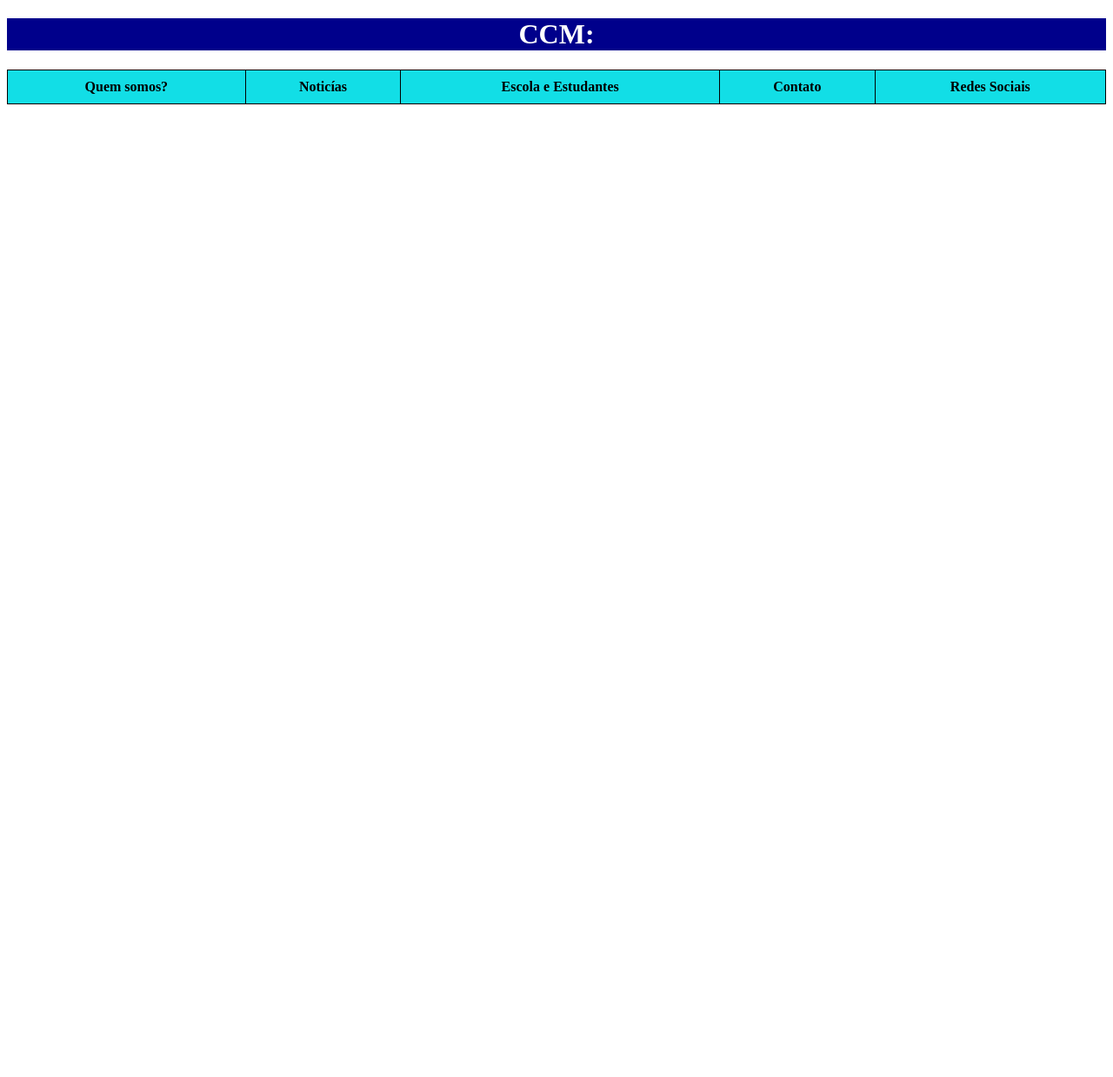
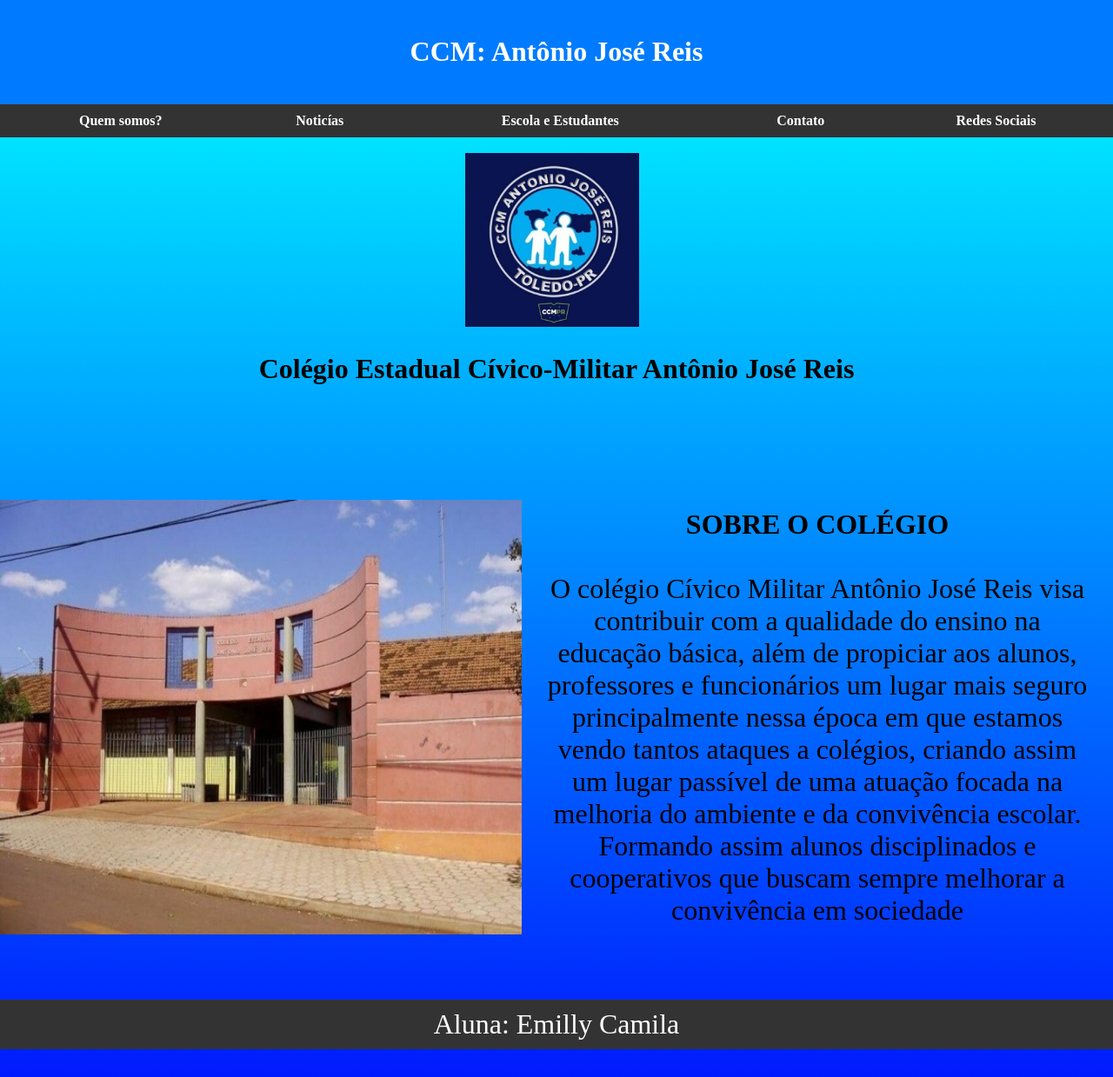
Before and after one commit to emillymelao/Programa_2_serie, a plain HTML site: page index.html in a window 1280 px wide. Shown: the whole page at 87% size. Before the commit the page ends 800 px from the top, so only its background shows below. Drawn offline with Linux system fonts and the light colour scheme.

Commit message:
final
;)

```diff
--- a/index.html
+++ b/index.html
@@ -7,7 +7,9 @@
 </head>
        <link rel="stylesheet" type="text/css" href="style.css" media="screen">
 <body>
-    <h1>CCM:</h1>
+  <header>
+    <h1>CCM: Antônio José Reis</h1>
+  </header>
     <table>
     <tr>
       <th>Quem somos?</th>
@@ -16,7 +18,20 @@
       <th>Contato</th>
       <th>Redes Sociais</th>
     </tr>
+    </table>
+    <br>
+    <div>
+    <img  class="logo" src="logo-ceajor.png" alt="">
+     <h2> Colégio Estadual Cívico-Militar Antônio José Reis</h2>
+    </div>
+  <div class="content">
+    <img class="fotocolegio" src="Colegio-Antonio-Jose-Reis-Rec-69.jpg" alt="">
 
-    </table>
+    <p><b>SOBRE O COLÉGIO</b> <BR> <BR>
+    O colégio Cívico Militar Antônio José Reis visa contribuir com a qualidade do ensino na educação básica, além de propiciar aos alunos, professores e funcionários um lugar mais seguro principalmente nessa época em que estamos vendo tantos ataques a colégios, criando assim um lugar passível de uma atuação focada na melhoria do ambiente e da convivência escolar.
+      Formando assim alunos disciplinados e cooperativos que buscam sempre melhorar a convivência em sociedade</p>
+    </div>
+
+    <P class="rodape"> Aluna: Emilly Camila </P>
 </body>
 </html>
--- a/style.css
+++ b/style.css
@@ -1,15 +1,70 @@
-h1{
-    background-color:darkblue;
-    color: white;
-    text-align:center;
+
+header {
+  background-color: #007BFF;
+  color: #fff;
+  padding: 20px;
+  text-align: center;
 }
 table {
-    width: 100%; /* Define a largura da tabela */
-    border-collapse: collapse; /* Mescla as bordas das células */
+    width: 100%;
+    border-collapse: collapse;
   }
  th, tr{
-    text-align: center; /* Centraliza o texto nas células */
-    padding: 10px; /* Adiciona espaçamento interno */
-    border: 1px solid black; /* Define uma borda para as células */
-    background-color:rgb(18, 222, 230);
+  background-color: #333;
+  color: #fff;
+  padding: 10px;
+  text-align: center;
   }
+  .fotocolegio{
+      width: 600px;
+      height: 500px;
+    }
+    .logo {
+      width: 200px;
+      height: 200px;
+      margin-right: 10px;
+    }
+
+    h2 {
+      font-size: 200%;
+      font-weight: bold;
+      text-align: center;
+      height: 100px;
+    }
+    div{
+      text-align: center;
+      justify-content: center;
+    }
+  .content {
+      display: flex;
+      align-items: center; /* Alinha verticalmente o conteúdo */
+      text-align: center;
+  }
+
+  .fotocolegio {
+      width: 600px;
+      height: 500px;
+  }
+
+  p {
+      flex: 1; /* Permite que o parágrafo ocupe o espaço restante */
+      padding: 20px; /* Adicione algum espaço entre a imagem e o texto */
+      font-size: 200%;
+  }
+  h3{
+    font-size: 200%;
+    font-weight: bold;
+    margin-bottom: 10px;
+    padding: 5% 0;
+  }
+  .rodape{
+    background-color: #333;
+    color: #fff;
+    padding: 10px;
+    text-align: center;
+  }
+ body{
+  background: linear-gradient(to bottom, #00ffff, #001aff);
+  margin: 0;
+
+ }
```
Also changed, not shown: Colegio-Antonio-Jose-Reis-Rec-69.jpg (added), logo-ceajor.png (added).
